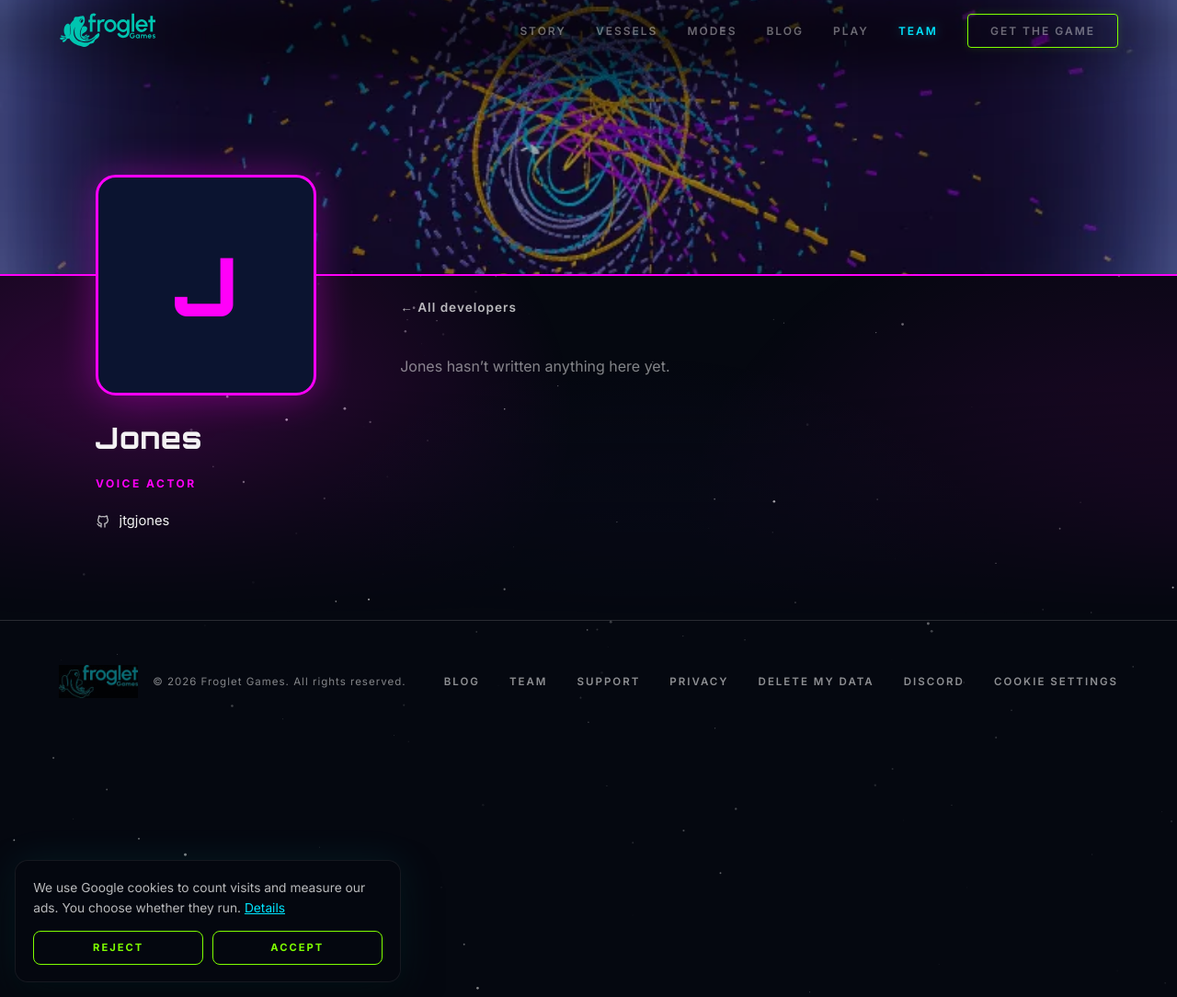
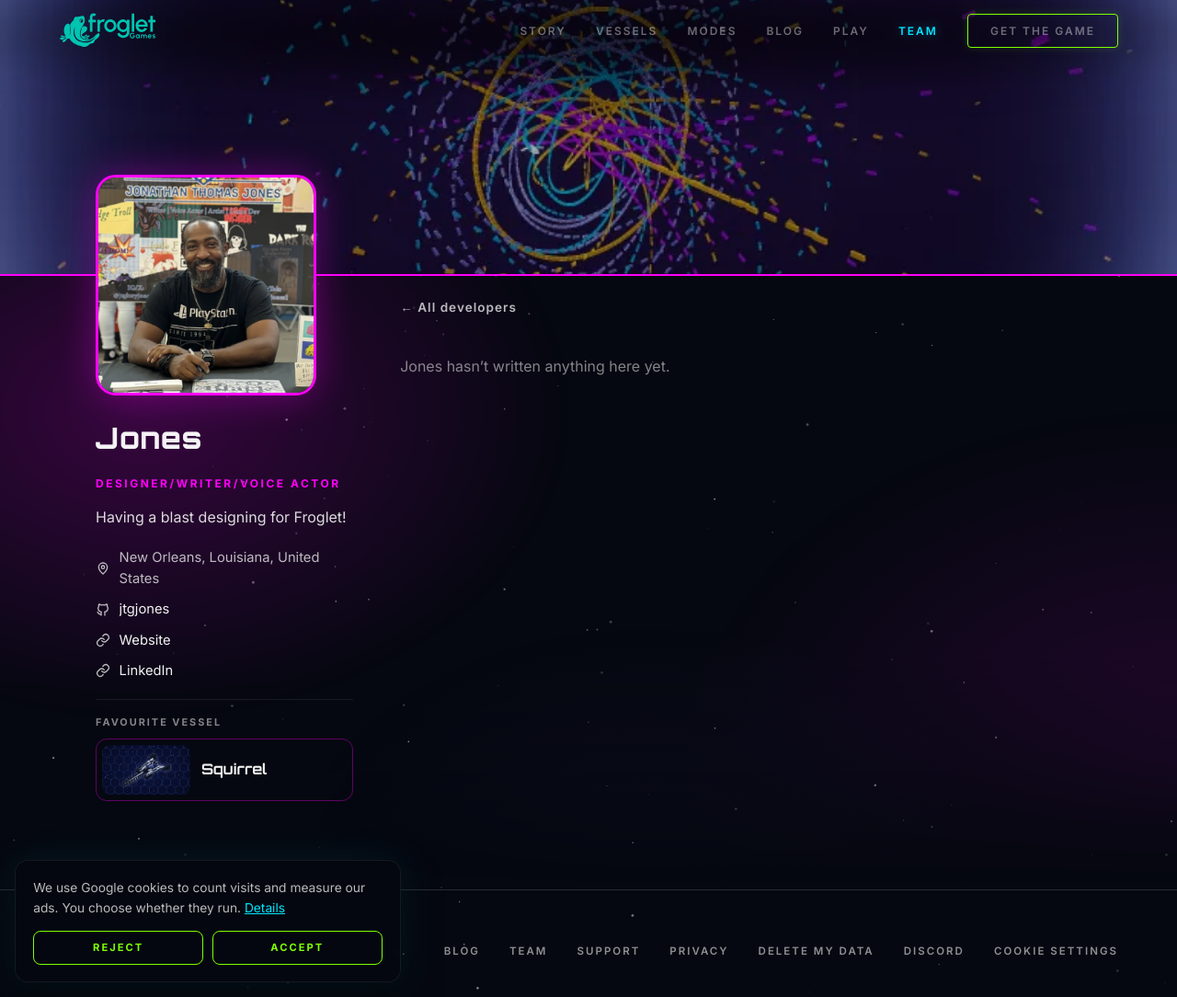
Before and after one commit to froglet-studio/Cosmic-Shore-landing-page, a Jekyll site: the page built from _team/jones.md, in a window 1280 px wide and 1084 px high. Shown: the whole window at 92% size. Built offline with Jekyll 4.4.1, drawn with Linux system fonts in a browser that asks for light colours.

Commit message:
studio(jones): update profile

```diff
--- a/_team/jones.md
+++ b/_team/jones.md
@@ -1,16 +1,19 @@
 ---
 # Jones's profile at /team/jones/. Edit it in Froglet Studio (www.froglet.games/admin/), or here.
-# github is the account allowed to edit this page in the Studio; until it is set, nobody can.
 name: Jones
 github: jtgjones
 order: 8
-title: Voice Actor
-bio: ''
-location: ''
+title: Designer/Writer/Voice Actor
+bio: Having a blast designing for Froglet!
+location: New Orleans, Louisiana, United States
 accent: ruby
-photo: ''
+photo: /assets/team/jones/photo-mvls2ilz.webp
 banner: /assets/modes/joust.webp
-favourite_vessel: ''
-links: []
+favourite_vessel: Squirrel
+links:
+  - label: Website
+    url: https://www.jonathanthomasjones.com
+  - label: LinkedIn
+    url: https://www.linkedin.com/
 pins: []
 ---
```
